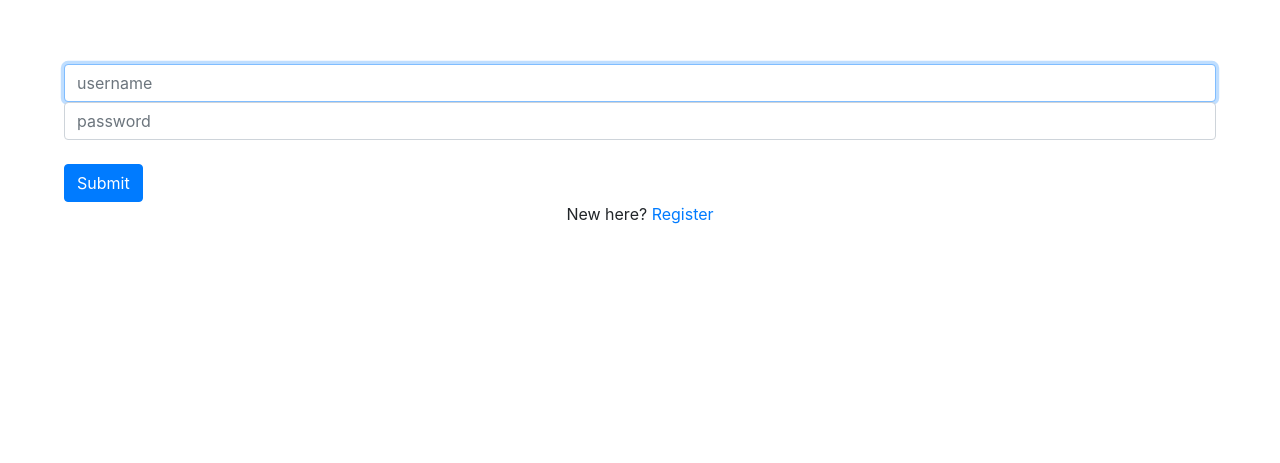
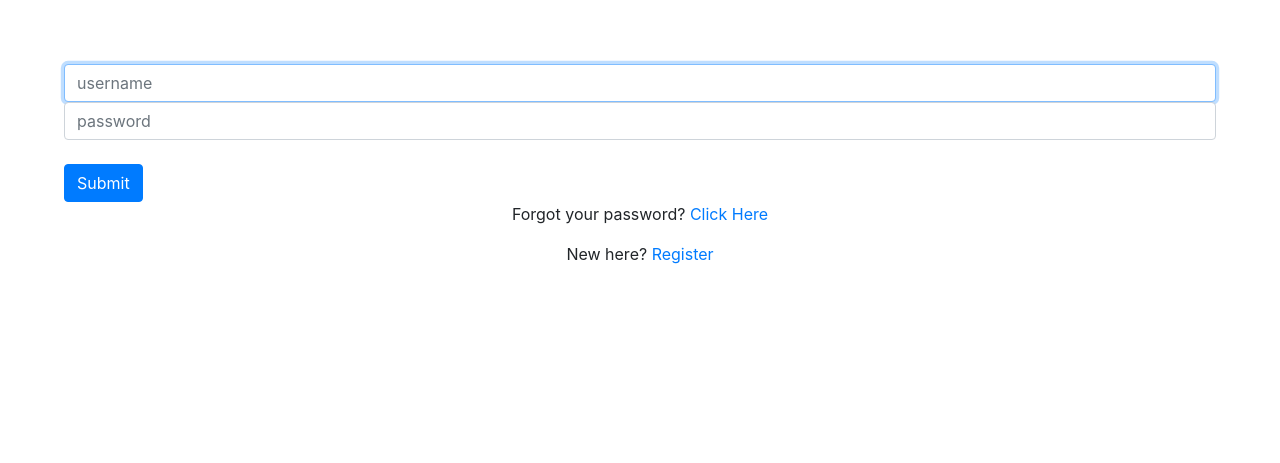
Before and after one commit to alrafiabdullah/pdfjoiner, a Django app: page /login in a window 1280 px wide. Shown: the top 463 px of the page. Run offline with Django 3.2, Linux system fonts and the light colour scheme; parts of the project's set-up code (start-up, migrations or seed data) failed here and were passed over; some libraries are stand-ins or nearby versions.

Commit message:
reset password opened

```diff
--- a/pdfjoiner/settings.py
+++ b/pdfjoiner/settings.py
@@ -144,11 +144,13 @@ STATICFILES_DIRS = [STATIC_DIR, ]
 STATIC_ROOT = BASE_DIR / 'staticfiles'
 MEDIA_ROOT = BASE_DIR / 'mediafiles'
 LOGIN_URL = '/login'
+
 # User Agents Cache
 USER_AGENTS_CACHE = 'default'
 
 STATICFILES_STORAGE = "whitenoise.storage.CompressedManifestStaticFilesStorage"
 
+DEFAULT_FROM_EMAIL = "no-reply@pdfjoined.herokuapp.com"
 EMAIL_HOST = data["EMAIL_HOST"]
 EMAIL_HOST_USER = data["EMAIL_HOST_USER"]
 EMAIL_HOST_PASSWORD = data["EMAIL_HOST_PASSWORD"]
--- a/templates/main/login.html
+++ b/templates/main/login.html
@@ -12,6 +12,6 @@
     <input type="password" name="password" placeholder="password" class="form-control" required>
     <input type="submit" class="btn btn-primary mt-4">
 </form>
-{% comment %} <p>Forgot your password? <a href="/reset">Click Here</a></p> {% endcomment %}
+<p>Forgot your password? <a href="/reset">Click Here</a></p>
 <p>New here? <a href="{% url 'register' %}">Register</a></p>
 {% endblock bodyblock %}
```
